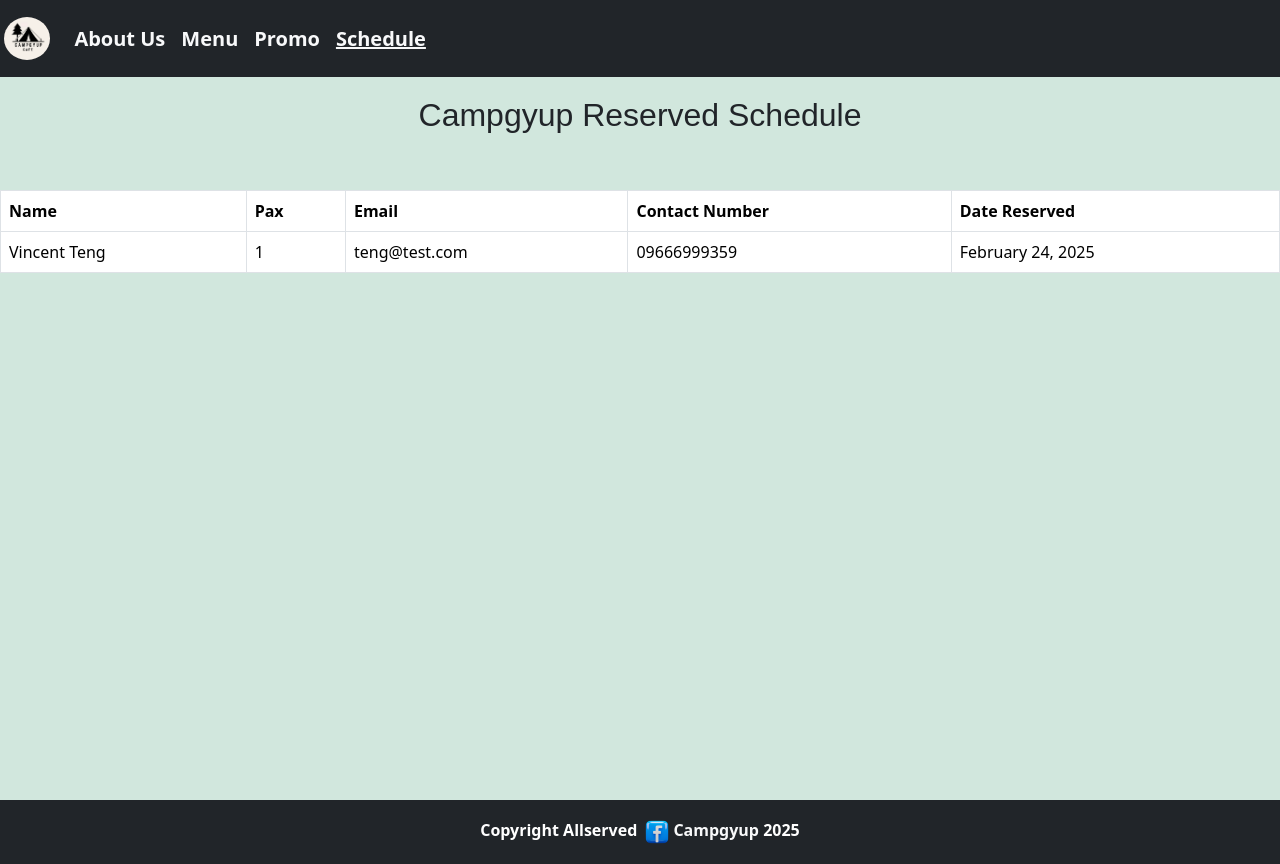
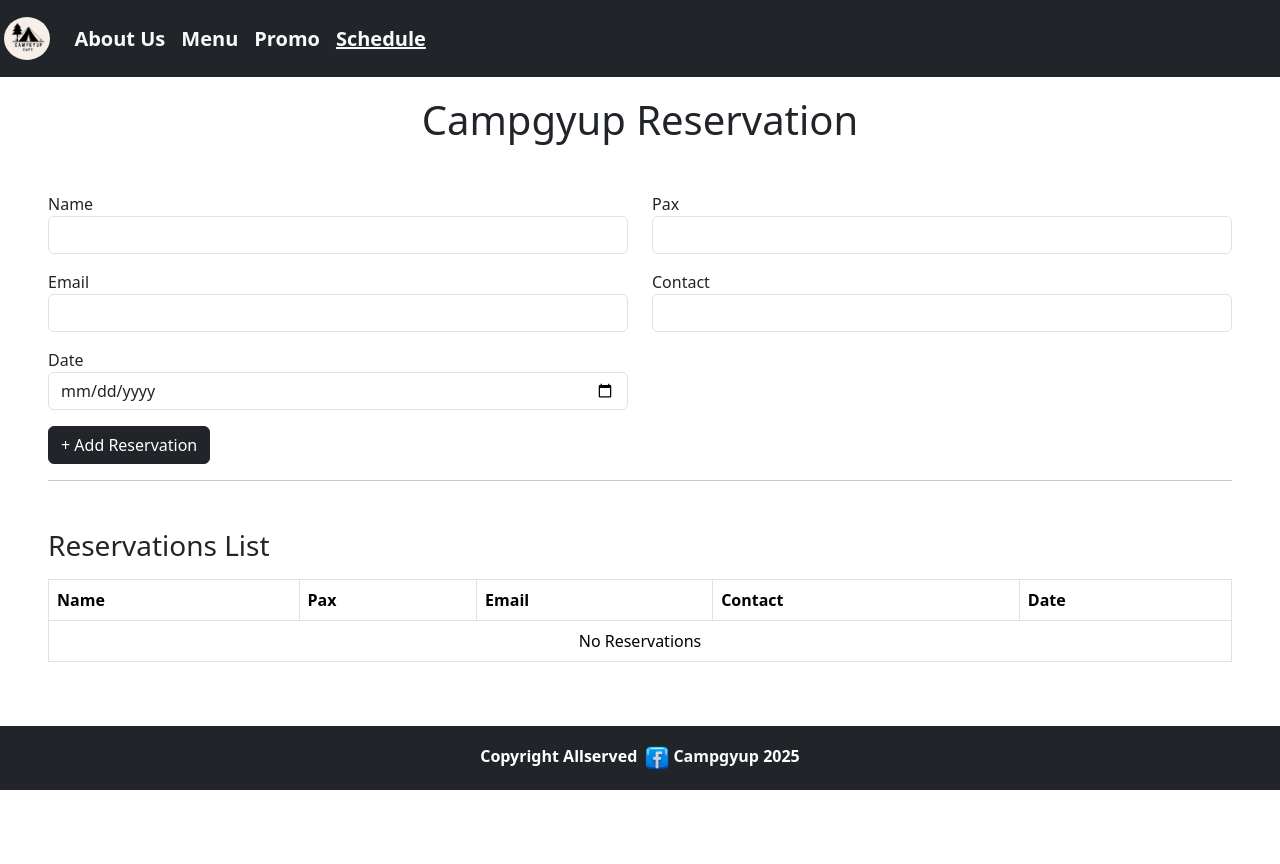
Before and after one commit to dev-teng/capstone, a React (Vite) app: page /schedule in a window 1280 px wide. After the commit the page ends 800 px from the top, so only its background shows below. Built offline with nearby package versions, Linux system fonts and the light colour scheme.

Commit message:
added a reservation

```diff
--- a/src/Home.jsx
+++ b/src/Home.jsx
@@ -1,23 +1,13 @@
-import "./Header.css";
 import AosAnimation from "./AosAnimtation";
 import { useState } from "react";
 import "./Header.css";
+import { useNavigate } from "react-router-dom";
+import Schedule from "./Schedule"
+
 function Home() {
-  const [info, setInfo] =useState({
-    name: '',
-    pax: '',
-    email: '',
-    contact: '',
-    date: '',
-  });
-  const [isPopupVisible, setIsPopupVisible] = useState(false);
-
+  let navigate = useNavigate();
   const handleReserveClick = () => {
-    setIsPopupVisible(true)
-  }
-
-  const handleClosePopup = () => {
-    setIsPopupVisible(false)
+    navigate("/schedule")
   }
 
   return (
@@ -36,37 +26,6 @@ function Home() {
           <button  onClick={handleReserveClick} className="btn btn-success btn-lg mt-3">Reserve Now</button>
           <AosAnimation />
         </div>
-
-        {isPopupVisible && (
-        <div className="popup-overlay mt-4">
-          <div className="popup-form">
-            <h3>Reservation Form</h3>
-            <form>
-              <label htmlFor="name">Name:</label>
-              <input id="name" type="text" placeholder="Your Name" required />
-              <label htmlFor="number">Pax:</label>
-              <input id="number"
-                type="number"
-                placeholder="Number of People"
-                required
-                min="1"
-              />
-              <label htmlFor="email">Email:</label>
-              <input id="email" type="email" placeholder="Your Email" required />
-              <label htmlFor="contact">Contact Number:</label>
-              <input id="contact" type="number" placeholder="Your number" required />
-              <label htmlFor="date">Date:</label>
-              <input id="date" type="date" required />
-              <button type="submit" className="btn btn-primary">
-                Submit
-              </button>
-            </form>
-            <button className="btn btn-danger mt-3" onClick={handleClosePopup}>
-              Close
-            </button>
-          </div>
-        </div>
-      )}
 
         <div data-aos="fade-up" className="bg-dark p-2 mt-5 text-center text-light fw-bold fs-4">
           M  A I N - D I S H E S
@@ -114,8 +73,8 @@ function Home() {
             <AosAnimation />
           </div>
          </div>
+      </div>
 
-      </div>
     </div>
 
   )
--- a/src/Schedule.jsx
+++ b/src/Schedule.jsx
@@ -1,40 +1,150 @@
-import {useState} from "react";
-import DatePicker from "react-datepicker";
-import "react-datepicker/dist/react-datepicker.css";
+import { useState } from "react";
 import "./Header.css";
-function Schedule () {
+
+function Schedule() {
+  const [reservation, setReservation] = useState({
+    name: '',
+    pax: '',
+    email: '',
+    contact: '',
+    date: '',
+  });
+
+  const [reservationList, setReservationList] = useState([]);
+
+  const addReservation = () => {
+    if (reservation.name === '' || reservation.pax === '' || reservation.email === '' ||
+        reservation.contact === '' || reservation.date === '') {
+      alert('Missing fields ❌');
+    } else {
+      const nextId = reservationList.length > 0 ? Math.max(...reservationList.map(res => res.id)) + 1 : 1;
+
+      const newReservation = {
+        id: nextId,
+        name: reservation.name,
+        pax: reservation.pax,
+        email: reservation.email,
+        contact: reservation.contact,
+        date: reservation.date,
+      };
+
+      // Add new reservation to the list
+      setReservationList([...reservationList, newReservation]);
+
+      // Reset the input fields
+      setReservation({
+        name: '',
+        pax: '',
+        email: '',
+        contact: '',
+        date: '',
+      });
+    }
+  };
+
+  const handleDelete = () => {
+
+  }
 
   return (
-    <div className="bg-success-subtle d-flex flex-column min-vh-100">
-      <div className="row g-0 mt-5">
-        <div className="col-md-12">
-          <h2 className="mt-5 text-center reserved-Sched">Campgyup Reserved Schedule</h2>
+    <div className="container-fluid p-5 mt-5">
+      <h1 className="text-center mb-5">Campgyup Reservation</h1>
+
+      {/* Form to add a new reservation */}
+      <div className="row">
+        <div className="col-md-6">
+          <label>Name</label>
+          <input
+            type="text"
+            className="form-control"
+            value={reservation.name}
+            onChange={(e) => setReservation({ ...reservation, name: e.target.value })}
+          />
+        </div>
+        <div className="col-md-6">
+          <label>Pax</label>
+          <input
+            type="number"
+            className="form-control"
+            value={reservation.pax}
+            onChange={(e) => setReservation({ ...reservation, pax: e.target.value })}
+          />
         </div>
       </div>
 
-        <table className="table table-bordered mt-5">
+      <div className="row mt-3">
+        <div className="col-md-6">
+          <label>Email</label>
+          <input
+            type="email"
+            className="form-control"
+            value={reservation.email}
+            onChange={(e) => setReservation({ ...reservation, email: e.target.value })}
+          />
+        </div>
+        <div className="col-md-6">
+          <label>Contact</label>
+          <input
+            type="tel"
+            className="form-control"
+            value={reservation.contact}
+            onChange={(e) => setReservation({ ...reservation, contact: e.target.value })}
+          />
+        </div>
+      </div>
+
+      <div className="row mt-3">
+        <div className="col-md-6">
+          <label>Date</label>
+          <input
+            type="date"
+            className="form-control"
+            value={reservation.date}
+            onChange={(e) => setReservation({ ...reservation, date: e.target.value })}
+          />
+        </div>
+      </div>
+
+      {/* Button to add the reservation */}
+      <div className="mt-3">
+        <button onClick={addReservation} className="btn btn-dark">+ Add Reservation</button>
+      </div>
+
+      <hr />
+
+      {/* Render the reservation list immediately */}
+      <h3 className="mt-5">Reservations List</h3>
+
+      <table className="table table-bordered mt-3">
         <thead>
           <tr>
             <th>Name</th>
             <th>Pax</th>
             <th>Email</th>
-                    <th>Contact Number</th>
-                    <th>Date Reserved</th>
-
+            <th>Contact</th>
+            <th>Date</th>
           </tr>
         </thead>
         <tbody>
+          {reservationList.length > 0 ? (
+            reservationList.map((reservationRecord) => (
+              <tr key={reservationRecord.id}>
+                <td>{reservationRecord.name}</td>
+                <td>{reservationRecord.pax}</td>
+                <td>{reservationRecord.email}</td>
+                <td>{reservationRecord.contact}</td>
+                <td>{reservationRecord.date}</td>
+              </tr>
+            ))
+          ) : (
             <tr>
-                    <td>Vincent Teng</td>
-                    <td>1</td>
-                    <td>teng@test.com</td>
-                    <td>09666999359</td>
-                    <td>February 24, 2025</td>
+              <td colSpan="5" className="text-center">No Reservations</td>
             </tr>
+          )}
         </tbody>
       </table>
     </div>
-  )
+  );
 }
 
-export default Schedule
+export default Schedule;
```
Lines whose indentation alone changed are shown as unchanged.
